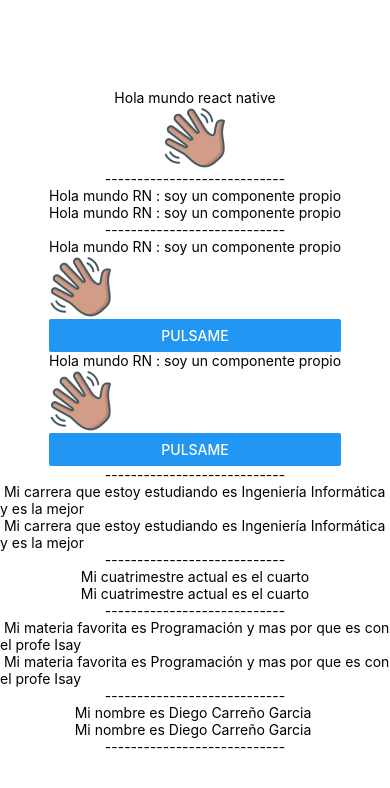
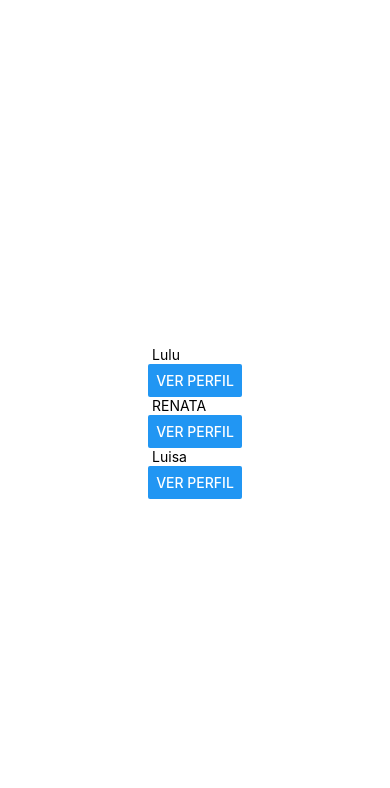
Before and after one commit to 125054516-ai/DAM221, a React Native app in the folder miApp2/: screen / in a window 390 px wide. Shown: the top 788 px of the page. Built offline with nearby package versions, Linux system fonts and the light colour scheme; grey boxes are pictures that could not be loaded.

Commit message:
Practica8_terminada

```diff
--- a/miApp2/App.js
+++ b/miApp2/App.js
@@ -2,55 +2,21 @@
 
 import { StatusBar } from 'expo-status-bar';
 import { StyleSheet, Text, View, Image } from 'react-native';
-import {Saludo} from './components/Saludo';
-import {Saludo2} from './components/Saludo2';
-import {Carrera} from './perfil/Carrera';
-import {Cuatrimestre} from './perfil/Cuatrimestre';
-import {Materia} from './perfil/Materia';
-import {Nombre} from './perfil/nombre';
+import {Perfil} from './components/Perfil';
+
 
 
 /*2. Zona Render o main */
 
 export default function App() {
   return (
+    <View style={styles.container}>
 
-    <View style={styles.container}>
-    <Text> Hola mundo react native </Text>
-    <Image source={require('./assets/wave.png')} />
-    <Text> ---------------------------- </Text>
+   <Perfil nombre="Lulu" carrera="TIID"materia="movil" cuatri="CUARTO" />
 
-    <Saludo></Saludo>
-    <Saludo  />
+   <Perfil nombre="RENATA" carrera="TIID" materia="movil" cuatri="CUARTO" />
 
-    <Text> ---------------------------- </Text>
-
-    <Saludo2></Saludo2>
-    <Saludo2  />
-
-    <Text> ---------------------------- </Text>
-
-    <Carrera></Carrera>
-    <Carrera  />
-
-    <Text> ---------------------------- </Text>
-
-    <Cuatrimestre></Cuatrimestre>
-    <Cuatrimestre  />
-
-    <Text> ---------------------------- </Text>
-
-    <Materia></Materia>
-    <Materia  />
-
-    <Text> ---------------------------- </Text>
-
-    <Nombre></Nombre>
-    <Nombre  />
-
-    <Text> ---------------------------- </Text>
-
-
+   <Perfil nombre="Luisa" carrera="TIID" materia="movil" cuatri="CUARTO" />
 
 
       <StatusBar style="auto" />
--- /dev/null
+++ b/miApp2/components/Perfil.js
@@ -0,0 +1,26 @@
+import { View, Text, StyleSheet, Button} from 'react-native';
+import { useState } from 'react';
+
+export const Perfil = ({ nombre, carrera, materia, cuatri }) => {
+
+    const [mostrar, setMostrar] = useState(false);
+
+    return (
+
+        <view>
+
+        <Text> {nombre} </Text>
+
+        {mostrar &&
+        <>
+        <Text> {carrera} </Text>
+        <Text> {materia} </Text>
+        <Text> {cuatri} </Text>
+        </>
+
+        }
+        <Button title= "ver perfil" onPress={() => setMostrar(!mostrar)} />
+
+        </view>
+    );
+}
--- a/miApp2/components/Saludo.js
+++ /dev/null
@@ -1,8 +0,0 @@
-import {Text} from 'react-native';
-
-export const Saludo = () => {
-    return (
-        <Text>Hola mundo RN : soy un componente propio</Text>
-
-    );
-}
--- a/miApp2/components/Saludo2.js
+++ /dev/null
@@ -1,12 +0,0 @@
-import {Text, Image, Button, View} from 'react-native';
-
-export const Saludo2 = () => {
-    return (
-        <View>
-
-        <Text>Hola mundo RN : soy un componente propio</Text>
-        <Image source={require('../assets/wave.png')} />
-        <Button title= "Pulsame"></Button>
-        </View>
-    );
-}
```
